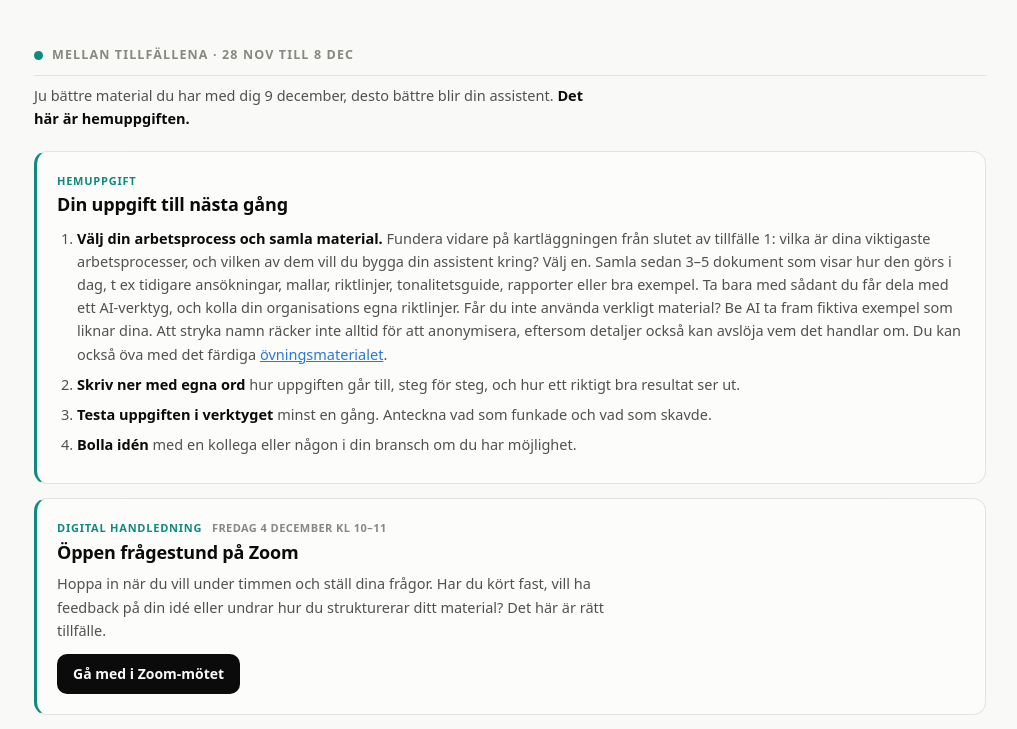
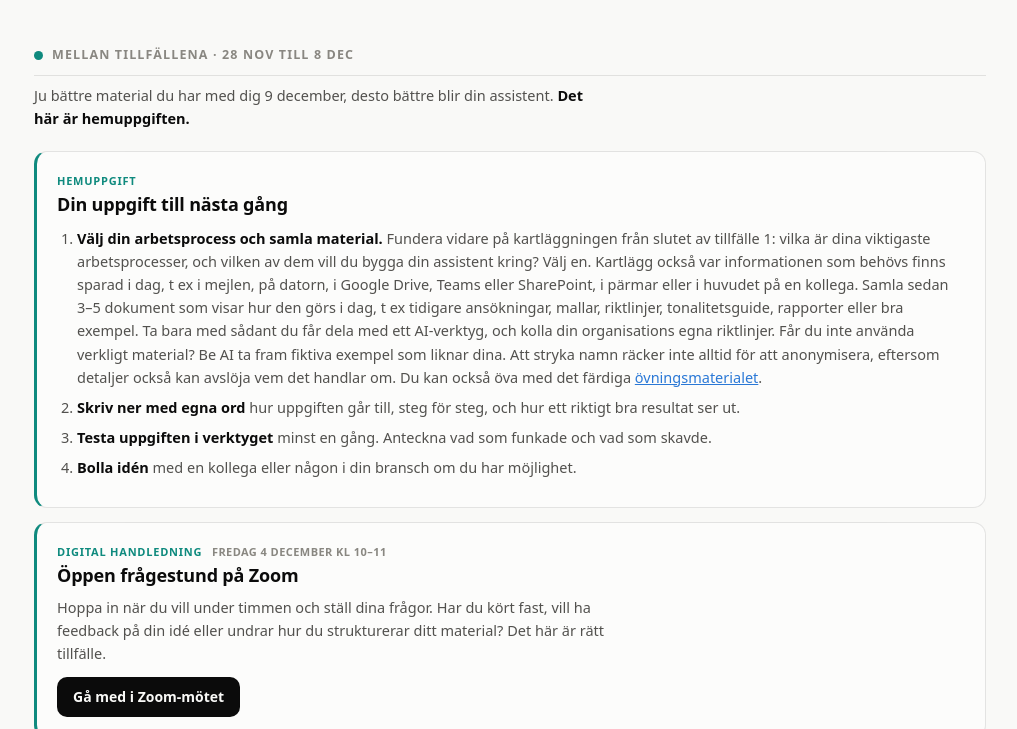
Before and after one commit to paulinamodlitba/praktisk-ai-kreativa, a plain HTML site: page index.html in a window 1280 px wide. Both pictures are taken after a click on the tab "Mellan tillfällena". Shown: the part 976-1705 px from the top of the page, without its empty margins (130-1147 px from the left). Drawn offline with Linux system fonts and the light colour scheme.

Commit message:
Mellan tillfällena: kartlägg var datan finns
Co-Authored-By: Claude Opus 5.5 <noreply@anthropic.com>
Claude-Session: https://claude.ai/code/session_01KMNRjxyka5dAbFqFHFJMHN

```diff
--- a/index.html
+++ b/index.html
@@ -288,7 +288,7 @@ img.addEventListener('touchend',function(e){if(sx===null)return;var dx=e.changed
 <p class="lede">Ju bättre material du har med dig 9 december, desto bättre blir din assistent. <strong>Det här är hemuppgiften.</strong></p>
 <article class="card mel"><p class="typ">Hemuppgift</p><h3>Din uppgift till nästa gång</h3>
 <ol class="plain">
-<li><strong>Välj din arbetsprocess och samla material.</strong> Fundera vidare på kartläggningen från slutet av tillfälle 1: vilka är dina viktigaste arbetsprocesser, och vilken av dem vill du bygga din assistent kring? Välj en. Samla sedan 3–5 dokument som visar hur den görs i dag, t ex tidigare ansökningar, mallar, riktlinjer, tonalitetsguide, rapporter eller bra exempel. Ta bara med sådant du får dela med ett AI-verktyg, och kolla din organisations egna riktlinjer. Får du inte använda verkligt material? Be AI ta fram fiktiva exempel som liknar dina. Att stryka namn räcker inte alltid för att anonymisera, eftersom detaljer också kan avslöja vem det handlar om. Du kan också öva med det färdiga <a href="#ovning" data-go="ovning">övningsmaterialet</a>.</li>
+<li><strong>Välj din arbetsprocess och samla material.</strong> Fundera vidare på kartläggningen från slutet av tillfälle 1: vilka är dina viktigaste arbetsprocesser, och vilken av dem vill du bygga din assistent kring? Välj en. Kartlägg också var informationen som behövs finns sparad i dag, t ex i mejlen, på datorn, i Google Drive, Teams eller SharePoint, i pärmar eller i huvudet på en kollega. Samla sedan 3–5 dokument som visar hur den görs i dag, t ex tidigare ansökningar, mallar, riktlinjer, tonalitetsguide, rapporter eller bra exempel. Ta bara med sådant du får dela med ett AI-verktyg, och kolla din organisations egna riktlinjer. Får du inte använda verkligt material? Be AI ta fram fiktiva exempel som liknar dina. Att stryka namn räcker inte alltid för att anonymisera, eftersom detaljer också kan avslöja vem det handlar om. Du kan också öva med det färdiga <a href="#ovning" data-go="ovning">övningsmaterialet</a>.</li>
 <li><strong>Skriv ner med egna ord</strong> hur uppgiften går till, steg för steg, och hur ett riktigt bra resultat ser ut.</li>
 <li><strong>Testa uppgiften i verktyget</strong> minst en gång. Anteckna vad som funkade och vad som skavde.</li>
 <li><strong>Bolla idén</strong> med en kollega eller någon i din bransch om du har möjlighet.</li>
```
